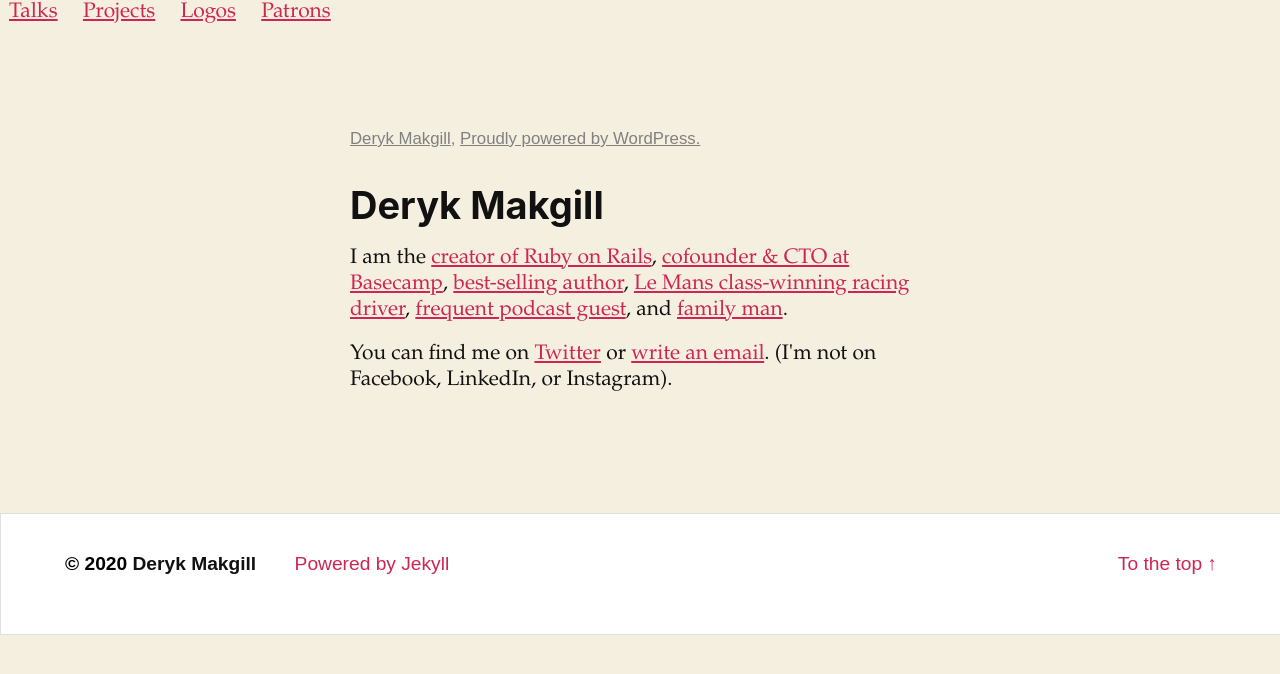
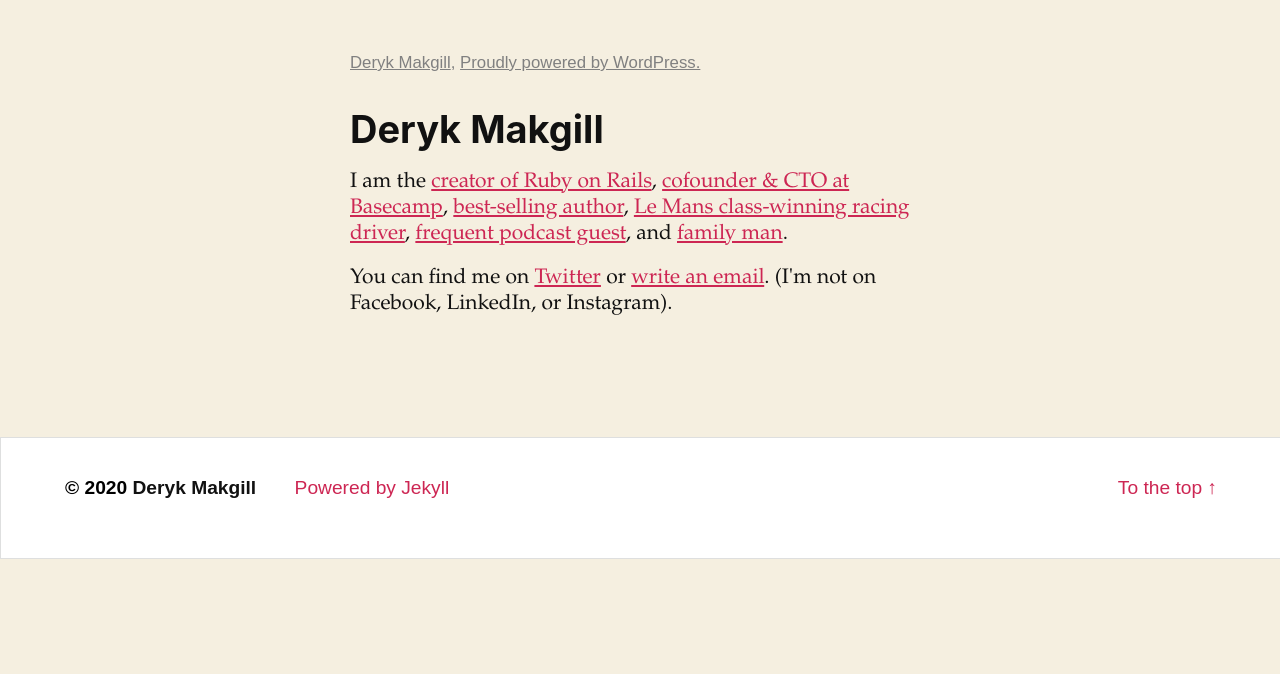
Before and after one commit to derykmakgill/matt, a Jekyll site: the page built from index.md, in a window 1280 px wide. Shown: the top 674 px of the page. Built offline with Jekyll 4.4.1, drawn with Linux system fonts in a browser that asks for light colours.

Commit message:
Update default.html

```diff
--- a/_layouts/default.html
+++ b/_layouts/default.html
@@ -203,29 +203,6 @@
 </head>
 
 <body>
-<ul class="article" style="
-    max-width: 580px;
-    margin: 0 auto 0;
-    padding: 0 0 50px 0;
-    vertical-align: top;
-    list-style: none;
-    margin-left: 0px;
-    padding-left: 0px;
-">
-  <li style="
-    display: inline;
-    margin-left: 9px;
-"><a class="menu__item" href="/talks/">Talks</a>
-  </li><li style="
-    display: inline;
-"><a class="menu__item" href="/projects/">Projects</a>
-  </li><li style="
-    display: inline;
-"><a class="menu__item" href="/design/">Logos</a>
-  </li><li style="
-    display: inline;
-"><a class="menu__item" href="/patrons/">Patrons</a>
-</li></ul>
 
 
 {{ content }}
```
